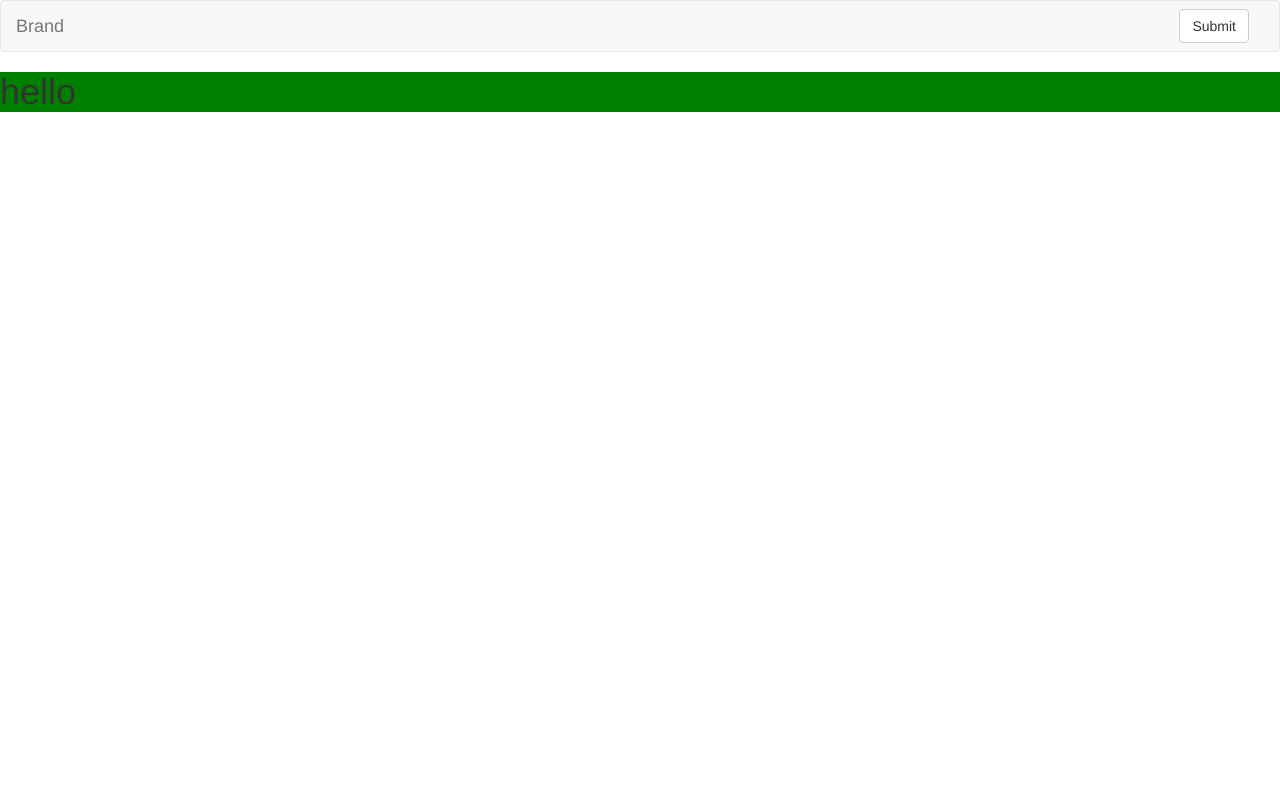
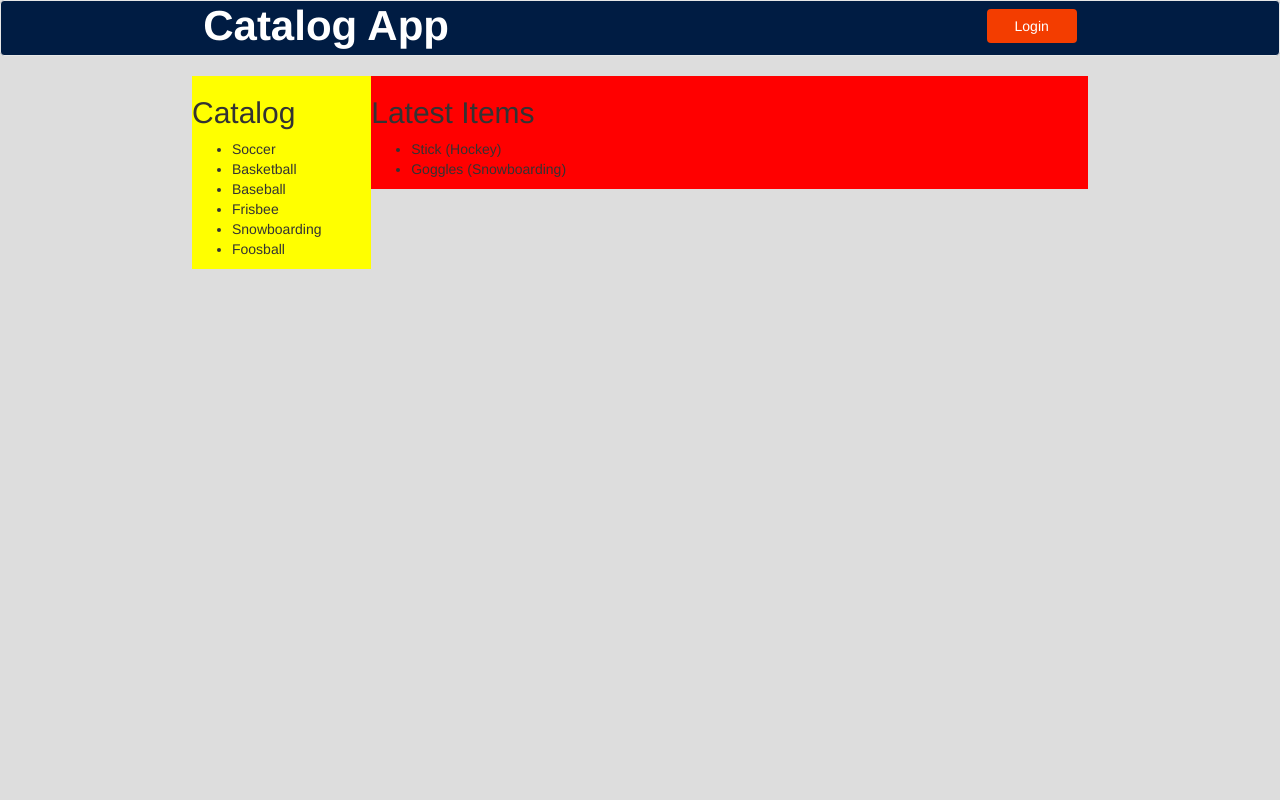
Before and after one commit to himanshuc3/FSND-item_catalog, a Flask app: page / in a window 1280 px wide. Run offline with Flask 2, Linux system fonts and the light colour scheme; some libraries are stand-ins or nearby versions.

Commit message:
Completed nav styles

```diff
--- a/static/styles.css
+++ b/static/styles.css
@@ -1,3 +1,57 @@
-.one{
-background: green;
+/*
+// Navbar styles
+*/
+
+.item_catalog_nav{
+    background: #001C43;
+    height: 4em;
 }
+
+#item_catalog_brand{
+    color: white;
+    font-weight: bold;
+    font-size: 3em;
+}
+
+.navbar-header{
+    padding-left: 15%;
+}
+
+#bs-example-navbar-collapse-1{
+    padding-right: 15%;
+}
+
+.item_catalog_login_button{
+    background: #F33D00;
+    color: white;
+    border: none;
+    padding: .5em 2em;
+}
+
+/*
+// Maing catalog styles
+*/
+
+.outer_container{
+    height: 100vh;
+    width: 100vw;
+    background:#DDDDDD;
+}
+
+.main_catalog{
+    width:70vw;
+    background: green;
+    margin: 20px auto;
+}
+
+.main_catalog .left{
+    float: left;
+    width: 20%;
+    background:yellow;
+}
+
+.main_catalog .right{
+    float: right;
+    width:80%;
+    background: red;
+}
--- a/templates/index.html
+++ b/templates/index.html
@@ -8,28 +8,20 @@
 {% endblock %}
 
 {% block body %}
-<nav class="navbar navbar-default">
+<div class="outer_container">
+    <nav class="navbar navbar-default item_catalog_nav">
             <div class="container-fluid">
             <div class="navbar-header">
-            <a class="navbar-brand" href="#">Brand</a>
+                <a class="navbar-brand" id="item_catalog_brand" href="#">Catalog App</a>
             </div>
 
             <!-- Collect the nav links, forms, and other content for toggling -->
             <div class="collapse navbar-collapse" id="bs-example-navbar-collapse-1">
                 <form class="navbar-form navbar-right">
-              <button type="submit" class="btn btn-default">Submit</button>
+                <button type="submit" class="btn btn-default item_catalog_login_button">Login</button>
                 </form>
             </div><!-- /.navbar-collapse -->
             </div><!-- /.container-fluid -->
-</nav>
-<div class="one"><h1>hello</h1></div>
-{% endblock %}
-        <!-- <div class="outer_container">
-            <nav>
-                <div class="inner_nav">
-                    <h1>Catalog App</h1>
-                    <button>Login</button>
-                </div>
     </nav>
     <div class="main_catalog">
         <div class="left">
@@ -51,4 +43,4 @@
                 </ul>
             </div>
     </div>
-        </div> -->
+{% endblock %}
```
Lines whose indentation alone changed are shown as unchanged.
